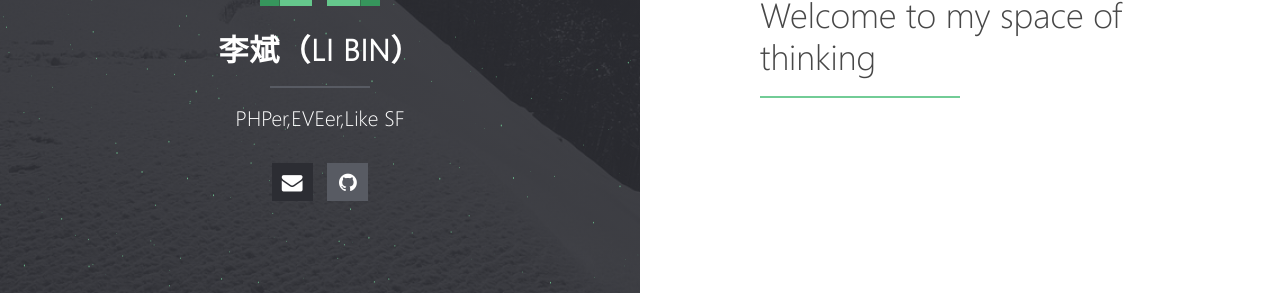
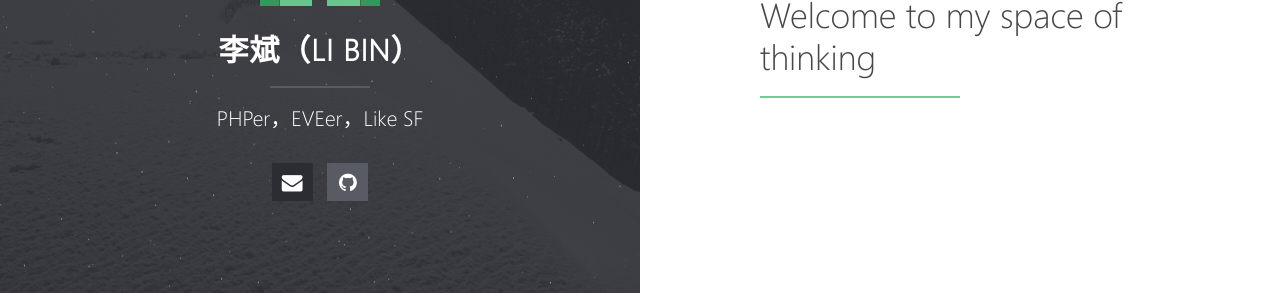
Before and after one commit to svxvs/octopus.github.io, a Jekyll site: the page built from index.md, in a window 1280 px wide. Shown: the part 410-703 px from the top of the page. Built offline with Jekyll 4.4.1, drawn with Linux system fonts in a browser that asks for light colours.

Commit message:
new theme

```diff
--- a/_config.yml
+++ b/_config.yml
@@ -1,6 +1,6 @@
 # Site
 title: 李斌（Li Bin）
-description: PHPer,EVEer,Like SF
+description: PHPer，EVEer，Like SF
 url: https://svxvs.github.io
 logo: halve.png                                       # Site logo
 locale: en_US
```
